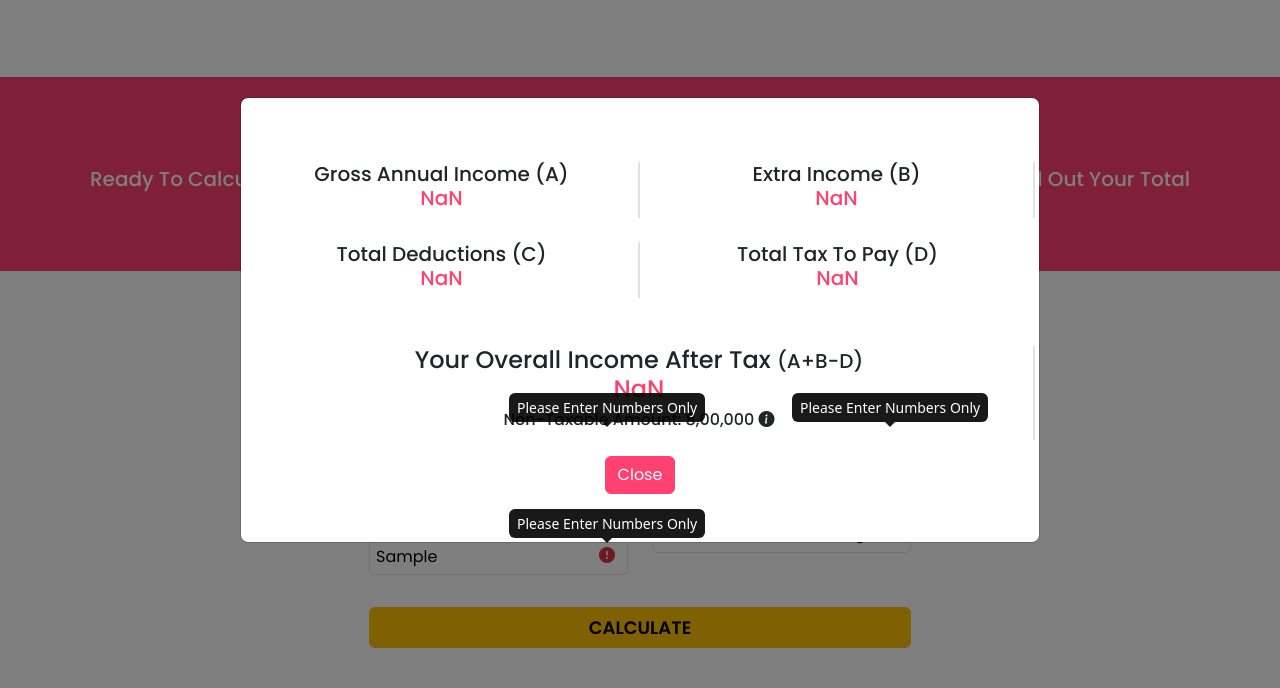
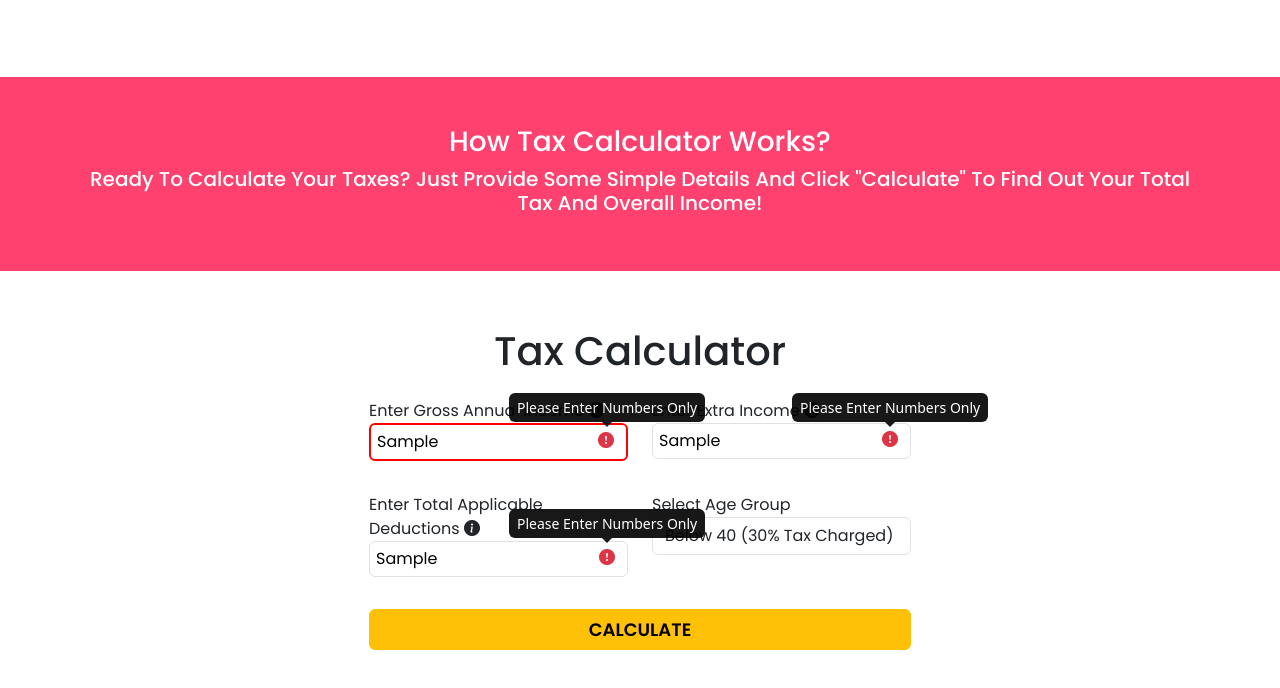
Before and after one commit to sanusinha65/tax-calculator, a plain HTML site: page index.html in a window 1280 px wide. Both pictures are taken after typing "Sample", "Sample", "Sample" into the empty fields and a click on the button "CALCULATE". Shown: the part 631-1319 px from the top of the page. Drawn offline with nearby package versions, Linux system fonts and the light colour scheme.

Commit message:
Add files via upload

```diff
--- a/index.html
+++ b/index.html
@@ -168,17 +168,17 @@
             document.getElementById("total_deductions_div").classList.remove("red-border");
 
 
-            if(grossAnnualIncome==""){
+            if(grossAnnualIncome=="" || isNaN(grossAnnualIncome)){
                 document.getElementById("total_income_div").classList.remove("border");
                 document.getElementById("total_income_div").classList.add("red-border");
                 return false;
             }
-            if(extraIncome==""){
+            if(extraIncome=="" || isNaN(extraIncome)){
                 document.getElementById("extra_income_div").classList.remove("border");
                 document.getElementById("extra_income_div").classList.add("red-border");
                 return false;
             }
-            if(totalDeductions==""){
+            if(totalDeductions=="" || isNaN(totalDeductions)){
                 document.getElementById("total_deductions_div").classList.remove("border");
                 document.getElementById("total_deductions_div").classList.add("red-border");
                 return false;
```
